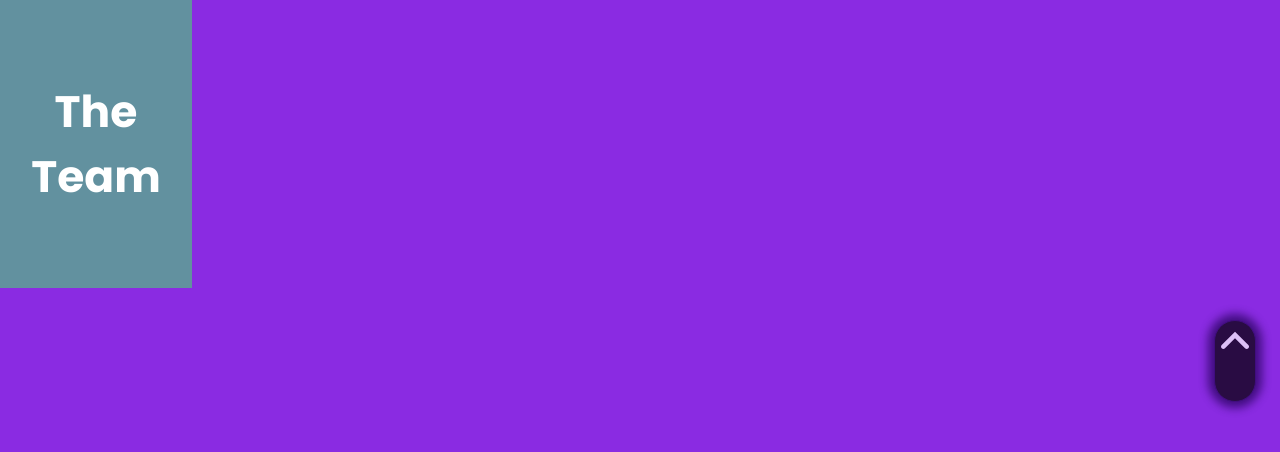
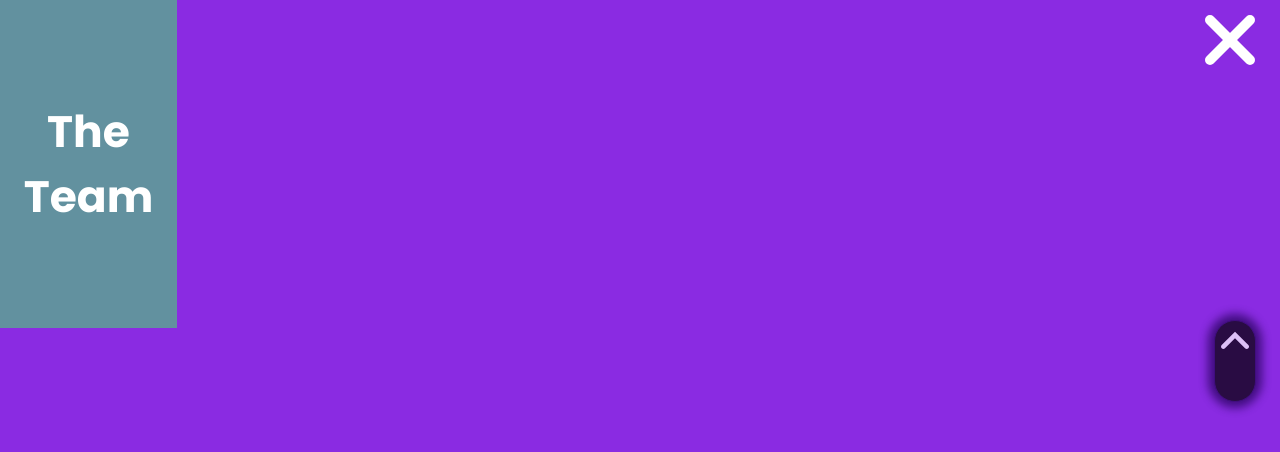
Before and after one commit to HomieOmie/SDCBuggy-Website, a plain HTML site: page index.html in a window 1280 px wide. Both pictures are taken after a click on the link "The Team". Shown: the part 800-1252 px from the top of the page. Drawn offline with Linux system fonts and the light colour scheme.

Commit message:
X button added for 'The Team', now need to add js to bring everything back to normal on click

```diff
--- a/index.html
+++ b/index.html
@@ -57,6 +57,9 @@
                 <li class="main2-history-li"><a class="main2-history">History</a></li>
                 <li class="main2-alumni-li"><a class="main2-alumni">Alumni</a></li>
             </ul>
+            <div class="x-button">
+                <img src="images/misc/x-button.svg">
+            </div>
 
         </section>
     </main>
--- a/scripts/body/main2/main2.js
+++ b/scripts/body/main2/main2.js
@@ -95,6 +95,10 @@ function main2TeamLiClickEffect(){
             card.style.display = "none";
         });
 
+        const xButton = document.querySelector(".x-button");
+
+        xButton.classList.toggle("active");
+
         main2TeamLi.classList.toggle("top-left-position");
 
         // Note: this can only be defined here as the class will not load until the toggle event happens above
--- a/style/body/main2.css
+++ b/style/body/main2.css
@@ -54,3 +54,14 @@
     margin-bottom: 0;
     transition: margin-right 0.35s ease-in-out, margin-bottom 0.35s ease-in-out;
 }
+
+
+.x-button {
+    display: none;
+}
+
+.active {
+    display: flex;
+    margin-bottom: 90vh;
+    cursor: pointer;
+}
```
Also changed, not shown: images/misc/x-button.svg (added).
